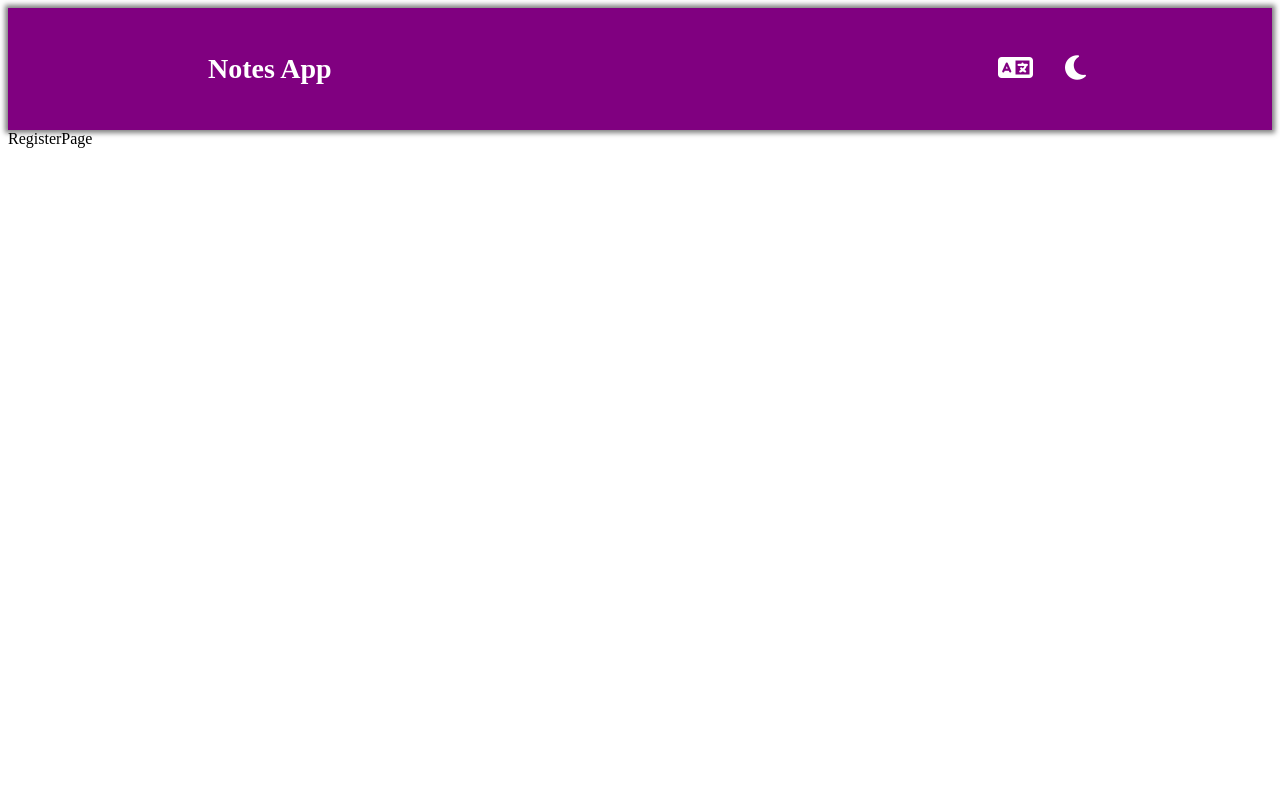
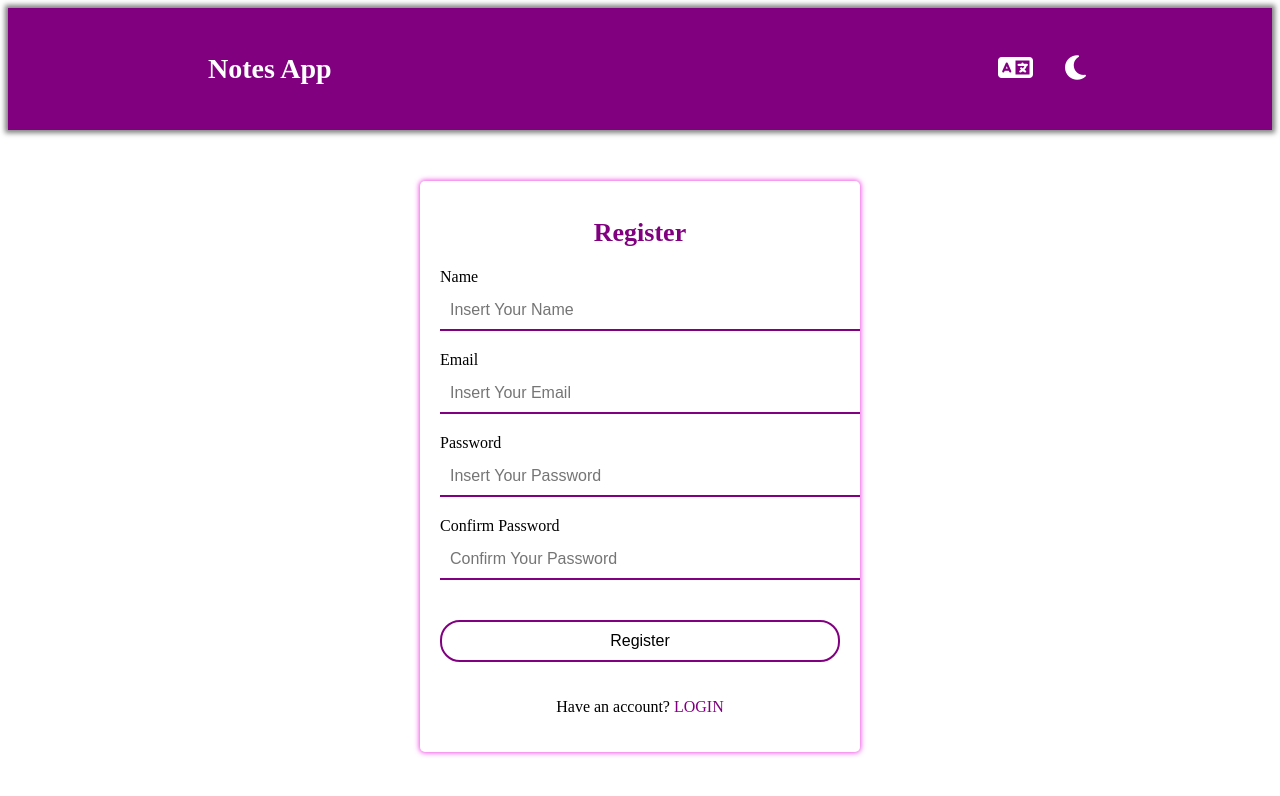
Before and after one commit to tubagusdylan/notes-app-v3, a React (Vite) app: page /register in a window 1280 px wide. Shown: the top 796 px of the page. Built offline with nearby package versions, Linux system fonts and the light colour scheme; the HTML template or start-up script is replaced by a standard one.

Commit message:
edit register page

```diff
--- a/src/pages/RegisterPage.jsx
+++ b/src/pages/RegisterPage.jsx
@@ -1,5 +1,27 @@
+import TextInput from "../components/TextInput";
+import Button from "../components/Button";
+import { Link } from "react-router-dom";
+import "../styles/login.css";
+
 const RegisterPage = () => {
-  return <div>RegisterPage</div>;
+  return (
+    <div className="regist-container">
+      <h1 className="login-title">Register</h1>
+      <form>
+        <TextInput type="text" id="Name" placeholder="Insert Your Name" />
+        <TextInput type="email" id="Email" placeholder="Insert Your Email" />
+        <TextInput type="password" id="Password" placeholder="Insert Your Password" />
+        <TextInput type="password" id="Confirm Password" placeholder="Confirm Your Password" />
+        <Button>Register</Button>
+      </form>
+      <p>
+        Have an account?{" "}
+        <Link to="/" className="link-register">
+          LOGIN
+        </Link>
+      </p>
+    </div>
+  );
 };
 
 export default RegisterPage;
--- a/src/styles/login.css
+++ b/src/styles/login.css
@@ -1,6 +1,15 @@
 .login-container {
-  width: 300px;
+  width: 350px;
   margin: 30% auto;
+  padding: 20px;
+  background-color: white;
+  box-shadow: 0 0 5px 1px rgb(241, 82, 230);
+  border-radius: 5px;
+}
+
+.regist-container {
+  width: 350px;
+  margin: 10% auto;
   padding: 20px;
   background-color: white;
   box-shadow: 0 0 5px 1px rgb(241, 82, 230);
@@ -18,6 +27,10 @@
   text-align: center;
 }
 
+.regist-container p {
+  text-align: center;
+}
+
 .link-register {
   text-decoration: none;
   color: purple;
@@ -32,4 +45,9 @@
     width: 400px;
     margin: 8% auto;
   }
+
+  .regist-container {
+    width: 400px;
+    margin: 4% auto;
+  }
 }
```
